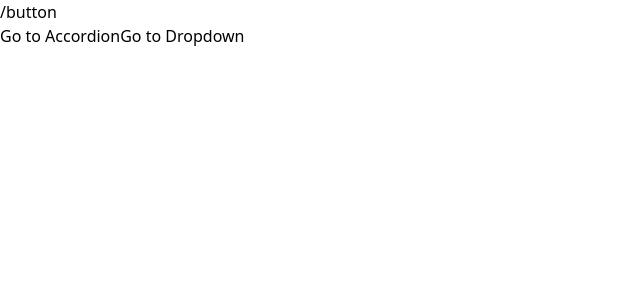
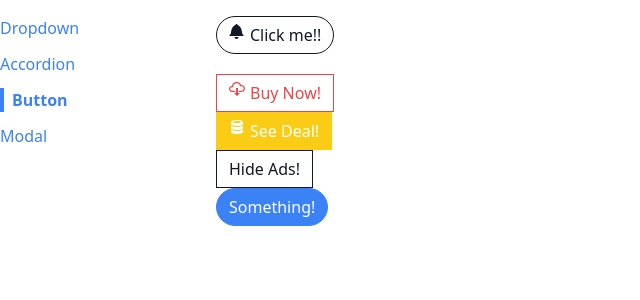
Before and after one commit to kirbeee/react_course, a React (Create React App) app in the folder section10-routing-system/comps/: page /button in a window 1280 px wide. Shown: the top 300 px of the page, without its empty margins (0-640 px from the left). Built offline with nearby package versions, Linux system fonts and the light colour scheme.

Commit message:
add class

```diff
--- a/section10-routing-system/comps/src/App.js
+++ b/section10-routing-system/comps/src/App.js
@@ -1,19 +1,26 @@
-import Link from "./components/Link";
+import Sidebar from "./components/Sidebar";
 import Route from "./components/Route";
 import AccordionPage from "./pages/AccordionPage";
 import DropdownPage from "./pages/DropdownPage";
+import ButtonPage from "./pages/ButtonPage";
+import ModalPage from "./pages/ModalPage";
 
 function App(){
   return (
-      <div>
-    <Link to="/accordion">Go to Accordion</Link>
-    <Link to="/dropdown">Go to Dropdown</Link>
-      <div>
+      <div className="container mx-auto grid grid-cols-6 gap-4 mt-4">
+      <Sidebar/>
+      <div className="col-span-5">
         <Route path="/accordion">
           <AccordionPage/>
         </Route>
-        <Route path="/dropdown">
+        <Route path="/">
           <DropdownPage/>
+        </Route>
+        <Route path="/button">
+          <ButtonPage/>
+        </Route>
+        <Route path="/modal">
+          <ModalPage/>
         </Route>
       </div>
       </div>)
--- a/section10-routing-system/comps/src/components/Dropdown.js
+++ b/section10-routing-system/comps/src/components/Dropdown.js
@@ -7,8 +7,10 @@
     const divEl = useRef()
 
     useEffect(()=>{
-        if (!divEl.current) return;
+
         const handler = (event)=>{
+            if (!divEl.current)
+                return;
             if (!divEl.current.contains(event.target)){
                 setIsOpen(false)
             }
--- a/section10-routing-system/comps/src/components/Link.js
+++ b/section10-routing-system/comps/src/components/Link.js
@@ -1,15 +1,23 @@
-import {useContext} from "react";
-import NavigationContext from "../context/navigation";
+import classNames from "classnames";
+import useNavigation from "../hooks/use-navigation";
 
-function Link({to, children}) {
-    const {navigate} = useContext(NavigationContext)
+function Link({to, children, className, activeClassName}){ {
+    const {navigate, currentPath} = useNavigation();
+
+    const classes = classNames(
+        'text-blue-500',
+        className,
+        currentPath === to && activeClassName)
 
     const handleClick = (event) =>{
+        if (event.metaKey || event.ctrlKey){
+            return;
+        }
         event.preventDefault();
 
         navigate(to);
     }
-    return <a onClick={handleClick}>{children}</a>;
-}
+    return <a className={classes} href={to} onClick={handleClick}>{children}</a>;
+}}
 
 export default Link;
--- /dev/null
+++ b/section10-routing-system/comps/src/components/Modal.js
@@ -0,0 +1,9 @@
+function Modal() {
+    return (
+        <div>
+            <h1>Modal</h1>
+        </div>
+    )
+}
+
+export default Modal
--- a/section10-routing-system/comps/src/components/Route.js
+++ b/section10-routing-system/comps/src/components/Route.js
@@ -1,8 +1,7 @@
-import {useContext} from "react";
-import NavigationContext from "../context/navigation";
+import useNavigation from "../hooks/use-navigation";
 
 function Route({ path, children }) {
-    const { currentPath } = useContext(NavigationContext);
+    const { currentPath } = useNavigation();
 
     return currentPath === path ? children : null;
 
--- /dev/null
+++ b/section10-routing-system/comps/src/components/Sidebar.js
@@ -0,0 +1,28 @@
+import Link from './Link';
+
+function Sidebar(){
+    const links =[
+        { label: 'Dropdown', path: '/'},
+        { label: 'Accordion', path: '/accordion'},
+        { label: "Button", path: "/button" },
+        { label: "Modal", path: "/modal" }
+    ]
+
+    const renderedLinks = links.map((link) => {
+        return <Link
+            key={link.label}
+            to={link.path}
+            className='mb-3'
+            activeClassName="font-bold border-l-4 border-blue-500 pl-2"
+        >
+            {link.label}</Link>
+    })
+
+    return (
+        <div className="sticky top-0 overflow-y-scroll flex flex-col items-start">
+            {renderedLinks}
+        </div>
+    )
+}
+
+export default Sidebar;
--- a/section10-routing-system/comps/src/context/navigation.js
+++ b/section10-routing-system/comps/src/context/navigation.js
@@ -23,7 +23,7 @@
 
     return (
         <NavigationContext.Provider value={{currentPath, navigate}}>
-            {currentPath}
+            {/*{currentPath}*/}
             {children}
         </NavigationContext.Provider>
     );
--- /dev/null
+++ b/section10-routing-system/comps/src/hooks/use-navigation.js
@@ -0,0 +1,8 @@
+import NavigationContext from "../context/navigation";
+import {useContext} from "react";
+
+function useNavigation() {
+    return useContext(NavigationContext);
+}
+
+export default useNavigation;
--- a/section10-routing-system/comps/src/pages/ButtonPage.js
+++ b/section10-routing-system/comps/src/pages/ButtonPage.js
@@ -1,27 +1,49 @@
-import {GoBell} from "react-icons/go";
-import Button from "../components/Button";
+import { GoBell, GoCloudDownload, GoDatabase } from 'react-icons/go';
+import Button from '../components/Button';
 
-function ButtonPage(){
+function ButtonPage() {
+  const handleClick = () => {
+    console.log('Clicked!');
+  };
+
   return (
     <div>
       <div>
-                <Button primary rounded outline><GoBell className="mr-1"/>Testing</Button>
+        <Button
+          secondary
+          outline
+          rounded
+          className="mb-5"
+          onClick={handleClick}
+        >
+          <GoBell />
+          Click me!!
+        </Button>
       </div>
       <div>
-                <Button secondary>Testing</Button>
+        <Button danger outline onMouseEnter={handleClick}>
+          <GoCloudDownload />
+          Buy Now!
+        </Button>
       </div>
       <div>
-                <Button success>Testing</Button>
+        <Button warning onMouseLeave={handleClick}>
+          <GoDatabase />
+          See Deal!
+        </Button>
       </div>
       <div>
-                <Button warning>Testing</Button>
+        <Button secondary outline>
+          Hide Ads!
+        </Button>
       </div>
       <div>
-                <Button danger>Testing</Button>
+        <Button primary rounded>
+          Something!
+        </Button>
       </div>
-            <h1>App</h1>
     </div>
-    )
+  );
 }
 
 export default ButtonPage
--- /dev/null
+++ b/section10-routing-system/comps/src/pages/ModalPage.js
@@ -0,0 +1,7 @@
+import Modal from '../components/Modal';
+
+function ModalPage(){
+
+}
+
+export default ModalPage;
```
Lines whose indentation alone changed are shown as unchanged.
